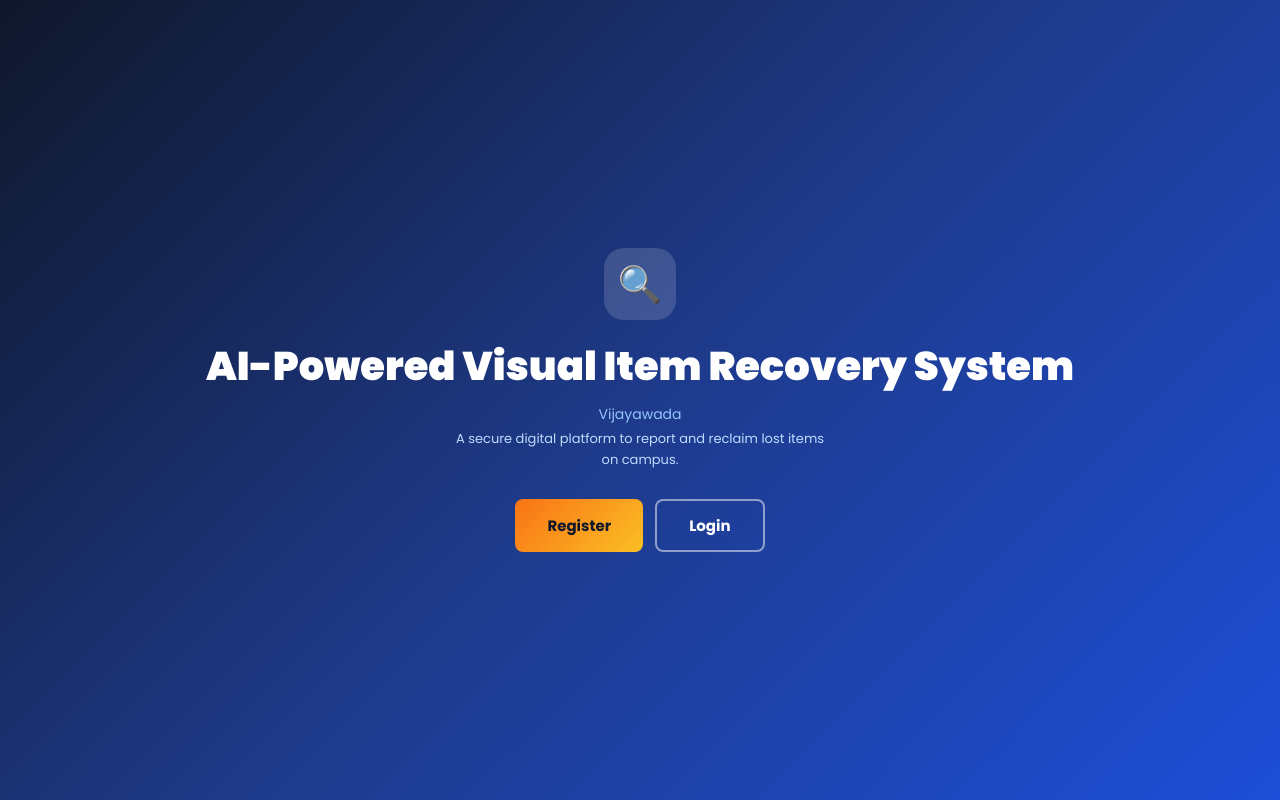
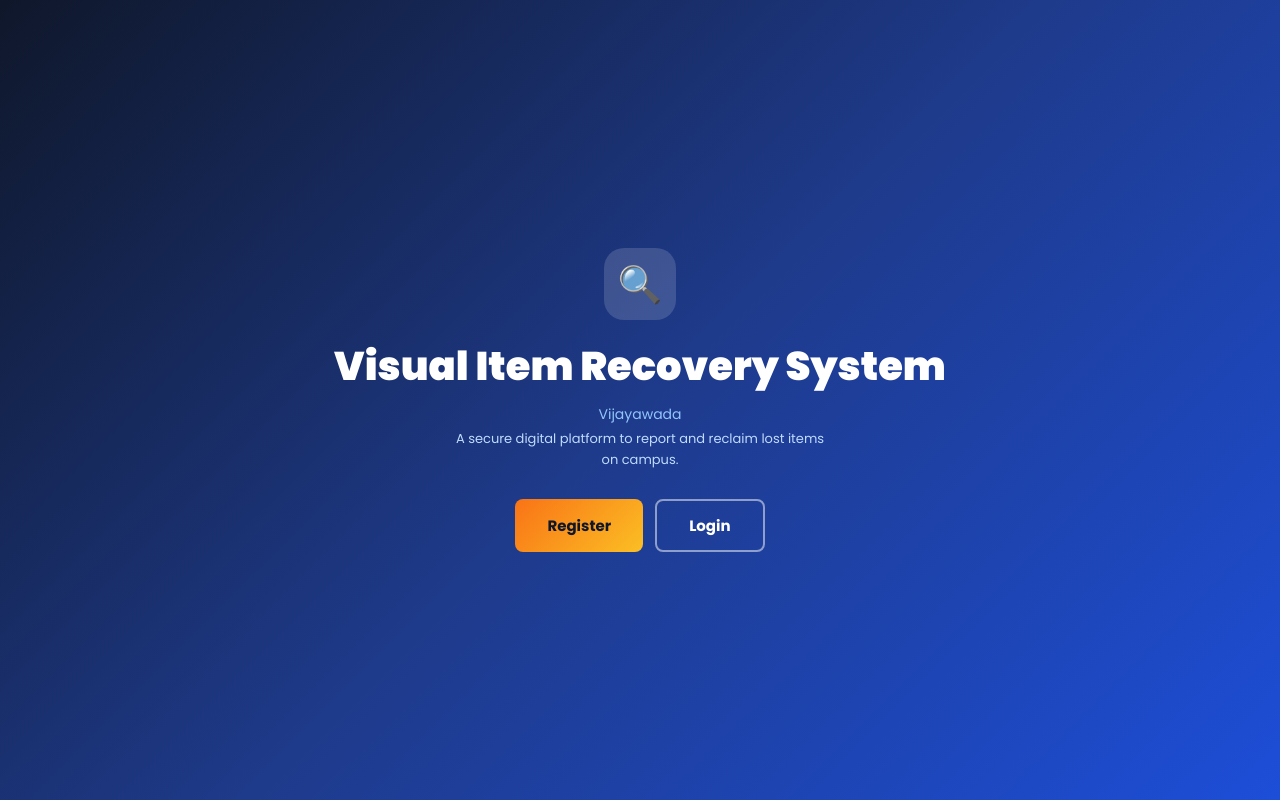
Before and after one commit to Rishi-x4/CSP-SRKIT, a plain HTML site: page index.html in a window 1280 px wide. Drawn offline with Linux system fonts and the light colour scheme.

Commit message:
Add files via upload

```diff
--- a/index.html
+++ b/index.html
@@ -3,7 +3,7 @@
 <head>
 <meta charset="UTF-8"/>
 <meta name="viewport" content="width=device-width, initial-scale=1.0"/>
-<title>AI-Powered Visual Item Recovery System</title>
+<title>Visual Item Recovery System</title>
 <link href="https://fonts.googleapis.com/css2?family=Poppins:wght@400;500;600;700;800;900&display=swap" rel="stylesheet"/>
 <style>
 *{margin:0;padding:0;box-sizing:border-box}
@@ -143,7 +143,7 @@ textarea.inp{resize:vertical;min-height:80px}
     <div class="nav-logo" onclick="navigate('home')">
       <span style="font-size:22px">🔍</span>
       <div>
-        <div class="nav-logo-name">AI-Powered Visual Item Recovery System</div>
+        <div class="nav-logo-name">Visual Item Recovery System</div>
         <div class="nav-logo-sub">VIJAYAWADA</div>
       </div>
     </div>
@@ -264,7 +264,7 @@ function render(){
 function renderLanding(){
   return '<div class="landing">'
     +'<div class="landing-icon">🔍</div>'
-    +'<h1>AI-Powered Visual Item Recovery System</h1>'
+    +'<h1>Visual Item Recovery System</h1>'
     +'<p class="landing-sub">Vijayawada</p>'
     +'<p class="landing-desc">A secure digital platform to report and reclaim lost items on campus.</p>'
     +'<div class="landing-btns">'
@@ -362,7 +362,7 @@ function renderHome(){
   var lostN=active.filter(function(p){return p.type==='lost';}).length;
   var foundN=active.filter(function(p){return p.type==='found';}).length;
   var html='<div class="home-banner"><div class="banner-inner">'
-    +'<div class="banner-title">AI-Powered Visual Item Recovery System</div>'
+    +'<div class="banner-title">Visual Item Recovery System</div>'
     +'<div class="banner-sub">Vijayawada</div><div class="banner-stats">'
     +'<div class="stat-box"><div class="stat-num">'+lostN+'</div><div class="stat-lbl">Lost Items</div></div>'
     +'<div class="stat-box"><div class="stat-num">'+foundN+'</div><div class="stat-lbl">Found Items</div></div>'
```
